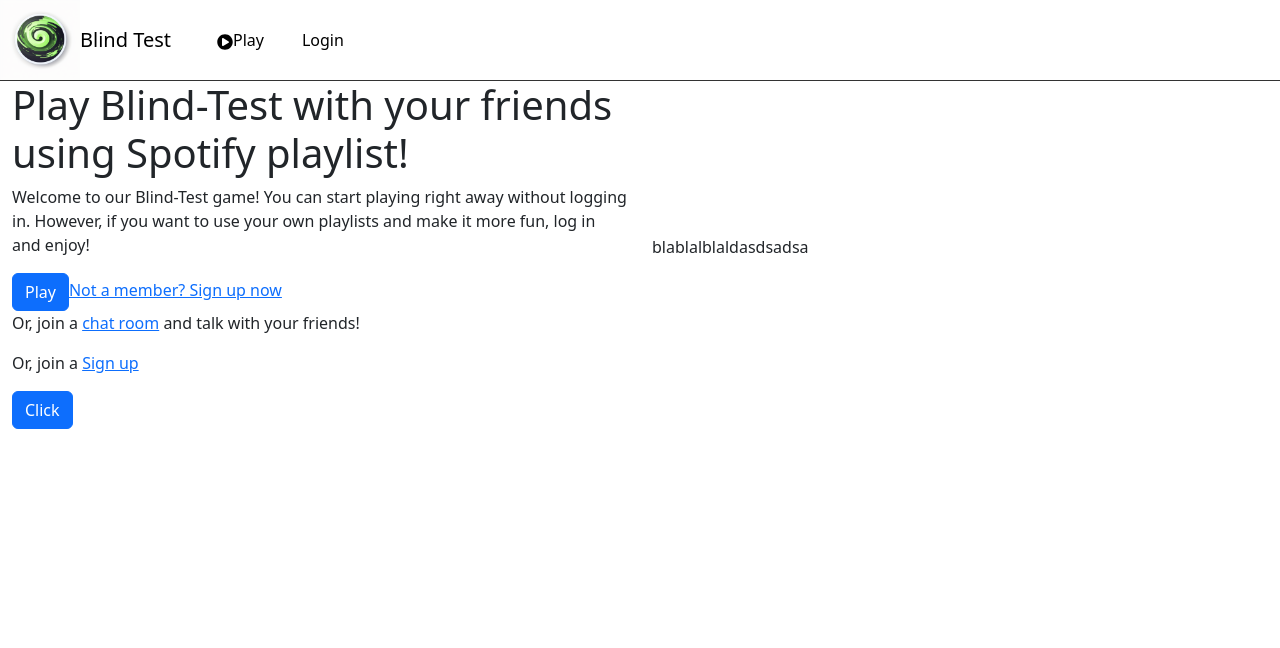
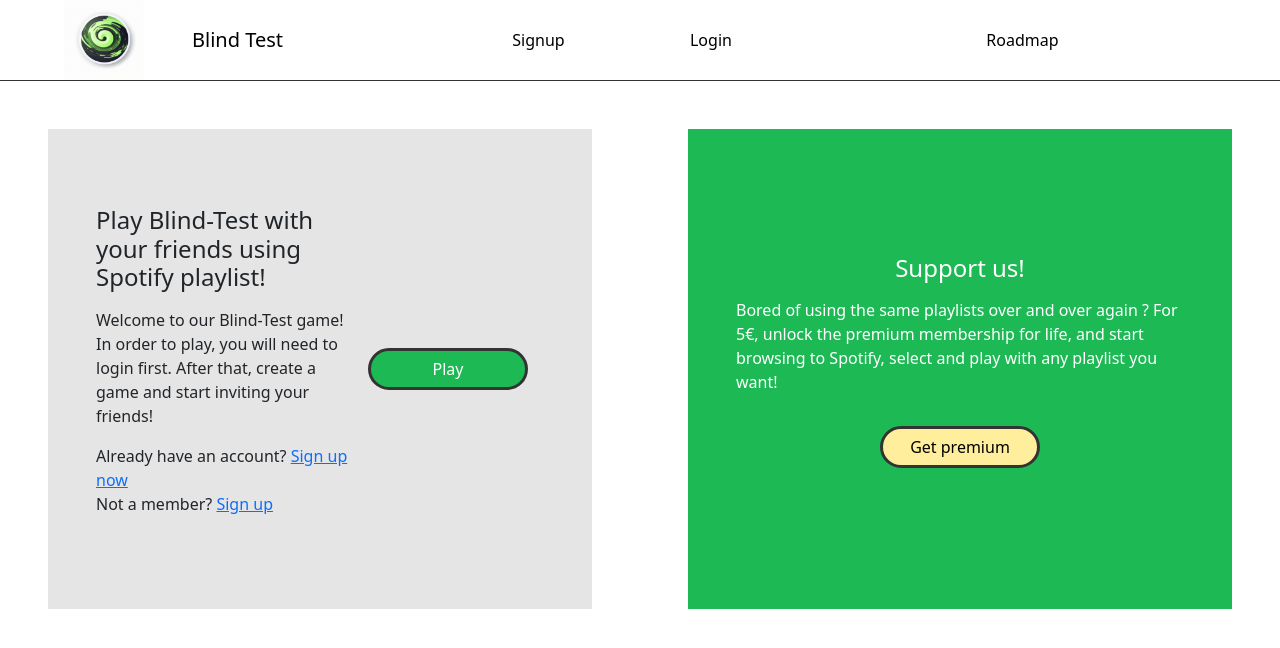
Before and after one commit to badakzz/blind-test-frontend, a React (Create React App) app: page / in a window 1280 px wide. Shown: the top 648 px of the page. Built offline with nearby package versions, Linux system fonts and the light colour scheme; no server answers.

Commit message:
add style in layout/home, add conditional navigation on play button, use redux selector's user in home / chatroom

```diff
--- a/src/App.css
+++ b/src/App.css
@@ -6,11 +6,6 @@ body {
 
 .text-black {
     color: #000000;
-}
-
-.hover-green:hover,
-.hover-green:focus {
-    color: #1db954;
 }
 
 .custom-spacing {
@@ -28,3 +23,51 @@ body {
     background-color: white !important;
     border-bottom: 1px solid #333333;
 }
+
+.welcome-container {
+    background-color: #E5E5E5;
+    /* margin: 5rem; */
+    /* padding: 10rem; */
+    flex-wrap: wrap;
+    min-height: 30rem;
+    /* gap: 1rem; */
+}
+
+.support-us-container {
+    background-color: #1db954;
+    /* margin: 5rem;
+    padding: 10rem; */
+    flex-wrap: wrap;
+    min-height: 30rem;
+    color: white;
+}
+
+.green-button {
+    background-color: #1db954 !important;
+    border: 0.2rem solid #333333 !important;
+    min-width: 10rem;
+    border-radius: 10rem !important;
+    margin-left: 5rem !important;
+}
+
+.green-button:hover {
+    background-color: white !important;
+    color: #000000 !important;
+}
+
+.yellow-button {
+    background-color: #FFEF9C !important;
+    border: 0.2rem solid #333333 !important;
+    min-width: 10rem;
+    border-radius: 10rem !important;
+    color: black !important;
+}
+
+.yellow-button:hover {
+    background-color: white !important;
+    color: #000000 !important;
+}
+
+.flex-grow {
+    flex: 1;
+}
--- a/src/components/Chatroom.tsx
+++ b/src/components/Chatroom.tsx
@@ -17,12 +17,9 @@ import { useGameManager } from '../utils/hooks'
 import { useChatroomManager } from '../utils/hooks'
 import { usePlaylistManager } from '../utils/hooks'
 import { useNavigate } from 'react-router-dom'
+import { AuthState } from '../store/authSlice'
 
-interface ChatroomProps {
-    user: User | null
-}
-
-const Chatroom: React.FC<ChatroomProps> = ({ user }) => {
+const Chatroom: React.FC = () => {
     const [messages, setMessages] = useState([])
     const [showModalPlaylistSelection, setShowModalPlaylistSelection] =
         useState(false)
@@ -33,6 +30,9 @@ const Chatroom: React.FC<ChatroomProps> = ({ user }) => {
     const [trackPreviewList, setTrackPreviewList] = useState([])
     const [isInRoom, setIsInRoom] = useState<boolean>(false)
     const [currentSongIndex, setCurrentSongIndex] = useState<number>(0)
+
+    const authUser = useSelector((state: RootState) => state.auth) as AuthState
+    const user = authUser.user
 
     const csrfToken = useSelector((state: RootState) => state.csrf.csrfToken)
     const navigate = useNavigate()
--- a/src/components/Home.tsx
+++ b/src/components/Home.tsx
@@ -1,62 +1,74 @@
 import { Button, Container } from 'react-bootstrap'
-import { Link } from 'react-router-dom'
 import { useSelector } from 'react-redux'
+import { Link, useNavigate } from 'react-router-dom'
 import { RootState } from '../store'
-import axios from 'axios'
+import { AuthState } from '../store/authSlice'
 
 const Home: React.FC = () => {
-    const jwtToken = useSelector((state: RootState) => state.auth.token)
-    const csrfToken = useSelector((state: RootState) => state.csrf.csrfToken)
+    const user = useSelector((state: RootState) => state.auth) as AuthState
+    const navigate = useNavigate()
 
-    const putScore = async (score: any) => {
-        await axios.put(
-            `${process.env.REACT_APP_SERVER_DOMAIN}:${process.env.REACT_APP_SERVER_PORT}/api/v1/scores`,
-            score,
-            {
-                withCredentials: true,
-                headers: {
-                    //@ts-ignore
-                    Authorization: `Bearer ${jwtToken}`,
-                    'X-CSRF-TOKEN': csrfToken,
-                },
-            }
-        )
+    const handlePlayButton = () => {
+        if (user.user) return navigate('/chatroom')
+        else return navigate('/login')
     }
 
-    const test = () => {
-        putScore({
-            chatroom_id: 'liunu2qx0.8ac6pz8ylwh',
-            user_id: 1,
-            points: 1,
-        })
+    const handleGetPremiumButton = () => {
+        return navigate('/chatroom')
     }
 
     return (
-        <div className="d-flex align-items-center">
-            <Container>
-                <h1>
-                    Play Blind-Test with your friends using Spotify playlist!
-                </h1>
-                <p>
-                    Welcome to our Blind-Test game! You can start playing right
-                    away without logging in. However, if you want to use your
-                    own playlists and make it more fun, log in and enjoy!
-                </p>
-                <div>
-                    <Button>Play</Button>
-                    <Link to="/login">Not a member? Sign up now</Link>
-                    <p>
-                        Or, join a <Link to="/chatroom">chat room</Link> and
-                        talk with your friends!
-                    </p>
-                    <p>
-                        Or, join a <Link to="/signup">Sign up</Link>
-                    </p>
+        <div className="d-flex flex-column flex-md-row align-items-center">
+            <Container className="d-flex justifiy-content-center align-items-center welcome-container m-5 p-5">
+                <div className="d-flex flex-column flex-md-row align-items-center justify-content-between">
+                    <div>
+                        <h4 className="md-5 mb-3">
+                            Play Blind-Test with your friends using Spotify
+                            playlist!
+                        </h4>
+                        <p>
+                            Welcome to our Blind-Test game! In order to play,
+                            you will need to login first. After that, create a
+                            game and start inviting your friends!
+                        </p>
+                        Already have an account?{' '}
+                        <Link to="/login">Sign up now</Link>
+                        <p>
+                            Not a member? <Link to="/signup">Sign up</Link>
+                        </p>
+                    </div>
+                    <div className="d-flex">
+                        <Button
+                            onClick={handlePlayButton}
+                            className="green-button mx-3 my-3"
+                        >
+                            Play
+                        </Button>
+                    </div>
                 </div>
-                <Button onClick={test}>Click</Button>
             </Container>
-            <Container>
-                <p>blablalblaldasdsadsa</p>
+            <Container className="d-flex justify-content-center align-items-center support-us-container m-5 p-5">
+                <div className="d-flex flex-row align-items-center justify-content-between custom-vertical-align">
+                    <div>
+                        <h4 className="d-flex md-5 justify-content-center mb-3">
+                            Support us!
+                        </h4>
+                        <p>
+                            Bored of using the same playlists over and over
+                            again ? For 5€, unlock the premium membership for
+                            life, and start browsing to Spotify, select and play
+                            with any playlist you want!
+                        </p>
+                        <div className="d-flex justify-content-center ">
+                            <Button
+                                onClick={handleGetPremiumButton}
+                                className="yellow-button my-3"
+                            >
+                                Get premium
+                            </Button>
+                        </div>
+                    </div>
+                </div>
             </Container>
         </div>
     )
--- a/src/components/Layout.tsx
+++ b/src/components/Layout.tsx
@@ -1,5 +1,5 @@
 import React, { useEffect } from 'react'
-import { Navbar, Container, Nav, NavDropdown, Image } from 'react-bootstrap'
+import { Navbar, Nav, NavDropdown, Image } from 'react-bootstrap'
 import { FaSignOutAlt, FaPlayCircle } from 'react-icons/fa'
 import { Link, useNavigate } from 'react-router-dom'
 import { useSelector, useDispatch } from 'react-redux'
@@ -40,7 +40,7 @@ const Layout: React.FC<Props> = ({ children }) => {
                 <Navbar.Brand
                     as={Link}
                     to="/"
-                    className="d-flex align-items-center text-black mr-5 py-0"
+                    className="d-flex align-items-center justify-content-between text-black mx-5 px-3 py-0 gap-5"
                 >
                     <Image
                         src={logo}
@@ -51,19 +51,35 @@ const Layout: React.FC<Props> = ({ children }) => {
                     />
                     <span className="d-none d-lg-inline-block">Blind Test</span>
                 </Navbar.Brand>
-
+                <Navbar.Toggle aria-controls="responsive-navbar-nav" />
+                <Navbar.Collapse
+                    id="responsive-navbar-nav"
+                    className="d-flex mx-5 justify-content-between"
+                >
                     <Nav.Link
                         as={Link}
-                    to="/"
-                    className="text-black mr-5 hover-green custom-spacing-icon"
+                        to="/chatroom"
+                        className="flex-grow text-black hover-green custom-spacing-icon"
                     >
-                    <FaPlayCircle className="mr-3" />
+                        {user?.user ? (
+                            <div className="d-flex align-items-center gap-3">
+                                <FaPlayCircle />
                                 Play
+                            </div>
+                        ) : (
+                            <Nav.Item>
+                                <Nav.Link
+                                    as={Link}
+                                    to="/signup"
+                                    className="ml-1 text-black hover-green"
+                                >
+                                    Signup
                                 </Nav.Link>
-                <Navbar.Toggle aria-controls="responsive-navbar-nav" />
-                <Navbar.Collapse id="responsive-navbar-nav">
+                            </Nav.Item>
+                        )}
+                    </Nav.Link>
                     {user?.user ? (
-                        <Nav className="me-auto text-black">
+                        <Nav className="flex-grow me-auto text-black mr-5 ">
                             <NavDropdown
                                 title={user?.user.username}
                                 id="collasible-nav-dropdown"
@@ -91,7 +107,7 @@ const Layout: React.FC<Props> = ({ children }) => {
                             </NavDropdown>
                         </Nav>
                     ) : (
-                        <Nav className="text-black mr-5">
+                        <Nav className="flex-grow text-black mr-5">
                             <Nav.Item>
                                 <Nav.Link
                                     as={Link}
@@ -103,20 +119,30 @@ const Layout: React.FC<Props> = ({ children }) => {
                             </Nav.Item>
                         </Nav>
                     )}
-                    {user.user && (
-                        <Nav className="text-black">
-                            <Nav.Item>
+                    <Nav.Link
+                        as={Link}
+                        to="/roadmap"
+                        className="flex-grow ml-1 text-black hover-green"
+                    >
+                        Roadmap
+                    </Nav.Link>
+                </Navbar.Collapse>
+                {user.user ? (
                     <Nav.Link
                         onClick={handleLogout}
-                                    className="ml-1 text-black hover-green"
+                        className="text-black hover-green"
                     >
+                        <div className="d-flex align-items-center gap-3 mx-5">
                             <FaSignOutAlt className="mr-2" />
                             Logout
+                        </div>
                     </Nav.Link>
-                            </Nav.Item>
-                        </Nav>
+                ) : (
+                    <div className="d-flex gap-3 mx-5">
+                        <></>
+                        <></>
+                    </div>
                 )}
-                </Navbar.Collapse>
             </Navbar>
             {children}
         </>
```
Also changed, not shown: src/App.tsx (+3 -8 lines). Lines whose indentation alone changed are shown as unchanged.
